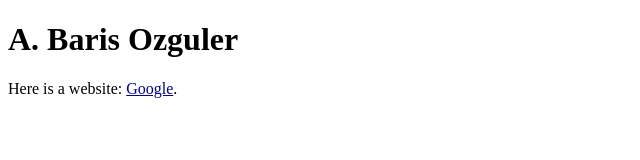
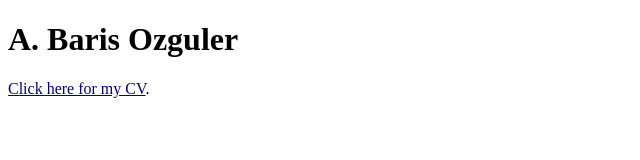
Before and after one commit to relugzosiraba/test_homepage.github.io, a plain HTML site: page index.html in a window 1280 px wide. Shown: the whole page, without its empty margins (0-640 px from the left). Drawn offline with Linux system fonts and the light colour scheme.

Commit message:
Update index.html

```diff
--- a/index.html
+++ b/index.html
@@ -2,6 +2,6 @@
 <html>
 <body>
 <h1>A. Baris Ozguler</h1>
-Here is a website: <a href="http://google.com" style="color:Navy;">Google</a>.
+<a href="http://google.com" style="color:Navy;">Click here for my CV</a>.
 </body>
 </html>
```
